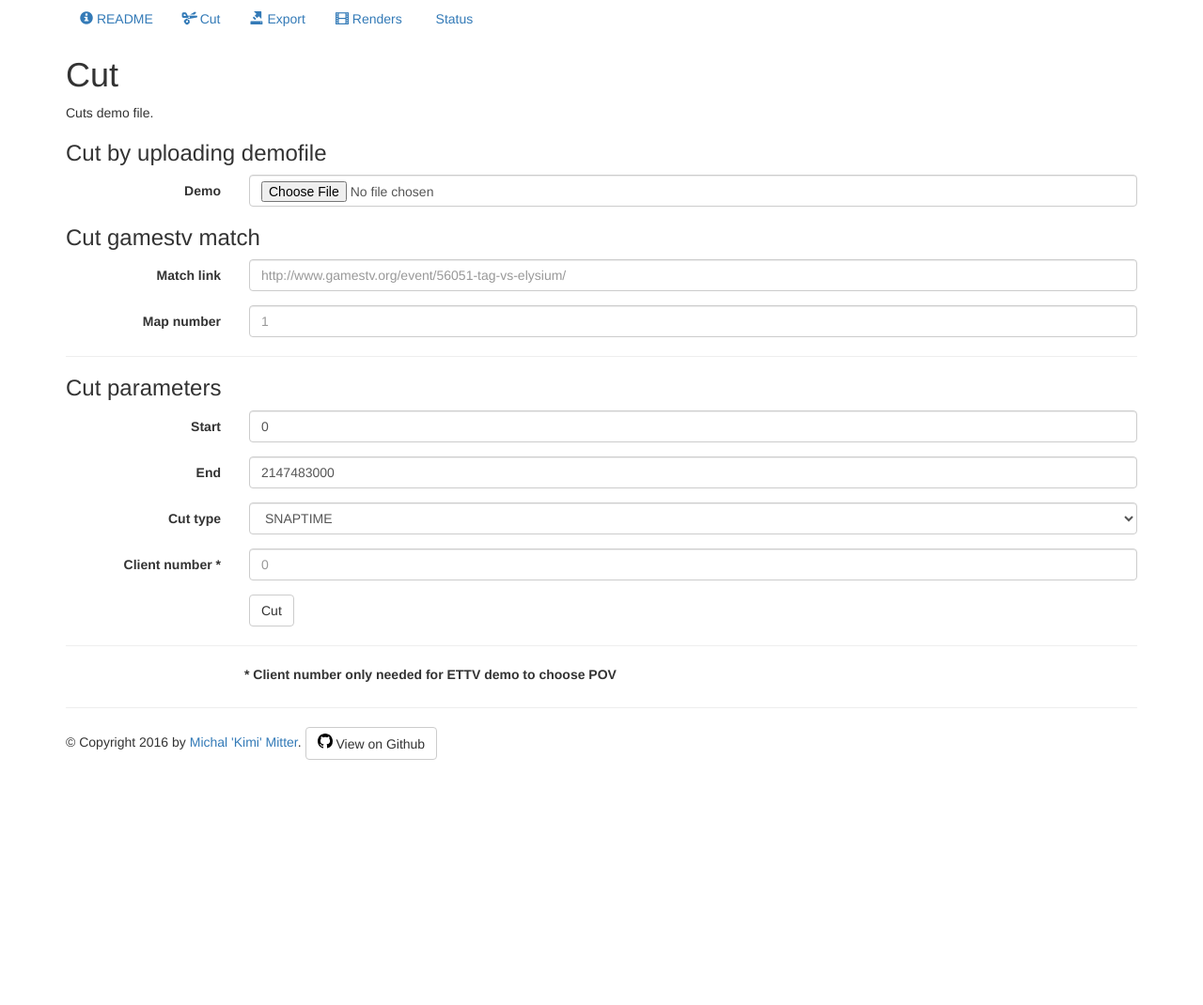
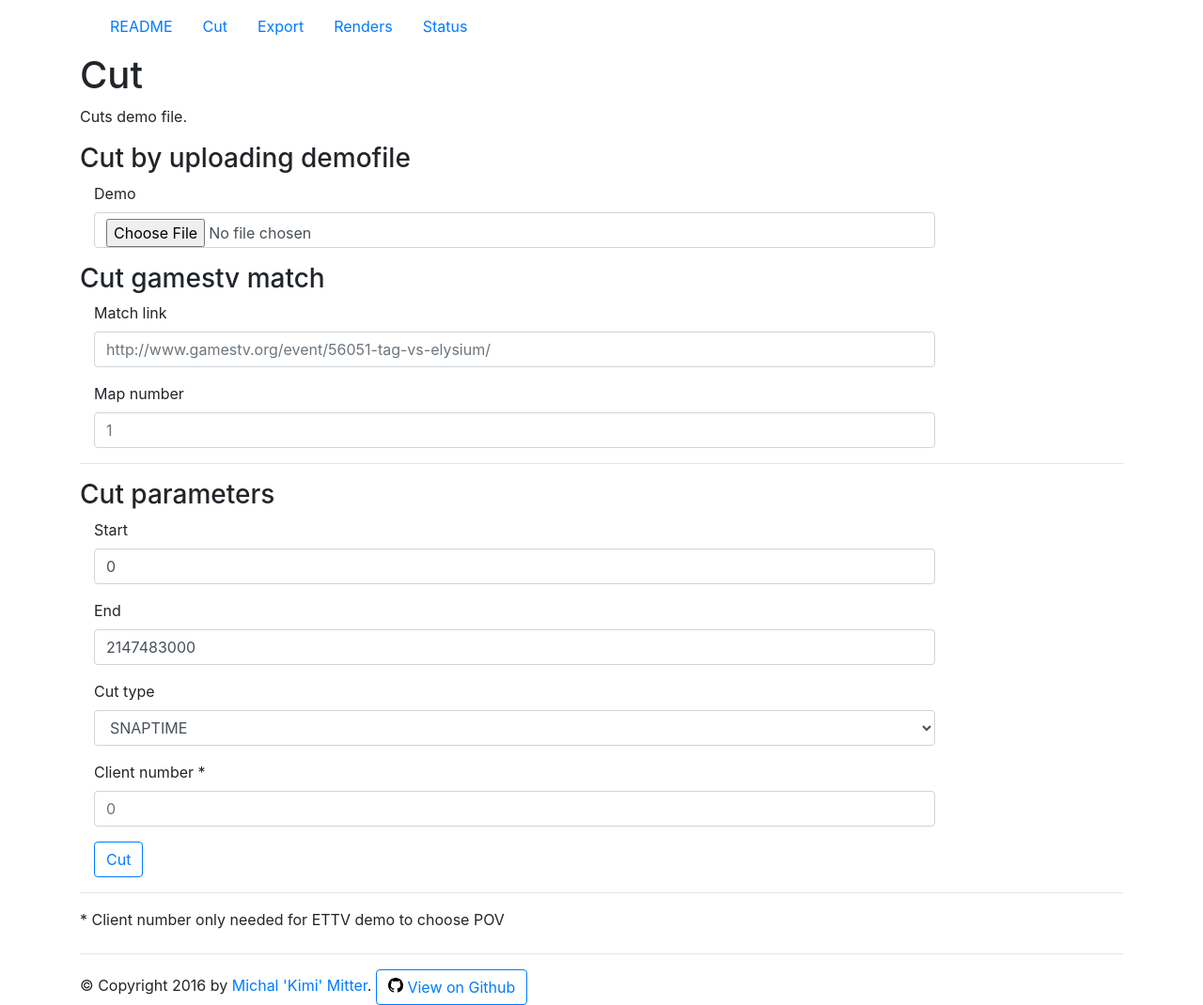
Before and after one commit to mittermichal/greatshot-web, a Flask app: page /cut in a window 1280 px wide. Shown: the whole page at 94% size. Before the commit the page ends 809 px from the top, so only its background shows below. Run offline with Flask 2, Linux system fonts and the light colour scheme; parts of the project's set-up code (start-up, migrations or seed data) failed here and were passed over; some libraries are stand-ins or nearby versions.

Commit message:
use npm for bootstrap and jquery, update templates to bootstrap 4, use open-iconic icons

```diff
--- a/templates/form.html
+++ b/templates/form.html
@@ -18,7 +18,7 @@
 {% macro render_btn(text="Submit") %}
 <div class="form-group">
     <div class="col-sm-offset-2 col-sm-10">
-        <input type="submit" class="btn btn-default" value="{{ text }}"/>
+        <input type="submit" class="btn btn-outline-primary" value="{{ text }}"/>
     </div>
 </div>
 {% endmacro %}
--- a/templates/layout.html
+++ b/templates/layout.html
@@ -3,26 +3,27 @@
 <head>
     {% block head %}
     <link rel="shortcut icon" href="/static/favicon.ico">
-    <link rel="stylesheet" href="https://maxcdn.bootstrapcdn.com/bootstrap/3.3.6/css/bootstrap.min.css" integrity="sha384-1q8mTJOASx8j1Au+a5WDVnPi2lkFfwwEAa8hDDdjZlpLegxhjVME1fgjWPGmkzs7" crossorigin="anonymous">
-    <script src="https://code.jquery.com/jquery-2.2.4.js"></script>
-    <script src="https://maxcdn.bootstrapcdn.com/bootstrap/3.3.6/js/bootstrap.min.js" integrity="sha384-0mSbJDEHialfmuBBQP6A4Qrprq5OVfW37PRR3j5ELqxss1yVqOtnepnHVP9aJ7xS" crossorigin="anonymous"></script>
+    <link rel="stylesheet" href="{{ url_for('static', filename='node_modules/bootstrap/dist/css/bootstrap.min.css')}}">
+    <script src="{{ url_for('static', filename='node_modules/jquery/dist/jquery.min.js')}}"></script>
+    <script src="{{ url_for('static', filename='node_modules/bootstrap/dist/js/bootstrap.min.js')}}"></script>
+    <link rel="stylesheet" href="{{ url_for('static', filename='node_modules/open-iconic/font/css/open-iconic-bootstrap.min.css')}}">
     <link rel="stylesheet" href="/static/style.css" />
     <title>W:ET demo tools {% block title %}{% endblock %}</title>
     {% endblock %}
 </head>
 <body>
     <div class="container">
-        <nav>
+        <nav class="navbar">
             <ul class="nav nav-pills">
-                <li><a href="/"><span class="glyphicon glyphicon-info-sign"></span> README</a></li>
-                <li><a href="/cut"><span class="glyphicon glyphicon-scissors"></span> Cut</a></li>
-                <li><a href="/export"><span class="glyphicon glyphicon-export"></span> Export</a></li>
+                <li class="nav-item"><a class="nav-link" href="/"><span class="oi oi-info"></span> README</a></li>
+                <li class="nav-item"><a class="nav-link" href="/cut"><span class="oi oi-resize-width"></span> Cut</a></li>
+                <li class="nav-item"><a class="nav-link" href="/export"><span class="oi oi-share"></span> Export</a></li>
                 {#
-                    <li><a href="/matches"><span class="glyphicon glyphicon glyphicon-list-alt"></span> Matches</a></li>
-                    <li><a href="/players"><span class="glyphicon glyphicon glyphicon-list-alt"></span> Players</a></li>
+                    <li><a href="/matches"><span class="oi oi-"></span> Matches</a></li>
+                    <li><a href="/players"><span class="oi oi-"></span> Players</a></li>
                 #}
-                <li><a href="/renders"><span class="glyphicon glyphicon glyphicon-film"></span> Renders</a></li>
-                <li><a href="/status"><span class="glyphicon glyphicon glyphicon-pulse"></span> Status</a></li>
+                <li class="nav-item"><a class="nav-link" href="/renders"><span class="oi oi-video"></span> Renders</a></li>
+                <li class="nav-item"><a class="nav-link" href="/status"><span class="oi oi-pulse"></span> Status</a></li>
             </ul>
 
         </nav>
@@ -42,7 +43,7 @@
             <hr/>
             {% block footer %}
             &copy; Copyright 2016 by <a href="https://github.com/mittermichal">Michal 'Kimi' Mitter</a>.
-            <a class="btn btn-default" href="https://github.com/mittermichal/advanced-gamestv-stats"><object style="width: 16px;height:16px" data="/static/mark-github.svg" type="image/svg+xml"></object> View on Github</a>
+            <a class="btn btn-outline-primary" href="https://github.com/mittermichal/advanced-gamestv-stats"><object style="width: 16px;height:16px" data="/static/mark-github.svg" type="image/svg+xml"></object> View on Github</a>
             {% endblock %}
         </div>
     </div>
--- a/templates/render.html
+++ b/templates/render.html
@@ -62,7 +62,7 @@ $(function() {
 
 <div id="progress-info">
     <div class="progress">
-      <div class="progress-bar progress-bar-striped active" role="progressbar" style="width:{{ render.progress }}%">
+      <div class="progress-bar progress-bar-striped progress-bar-animated" role="progressbar" style="width:{{ render.progress }}%">
           {{ render.status_msg }}
       </div>
     </div>
```
Also changed, not shown: static/package.json (added, +16 -0 lines), templates/export-out.html (+25 -21 lines).
